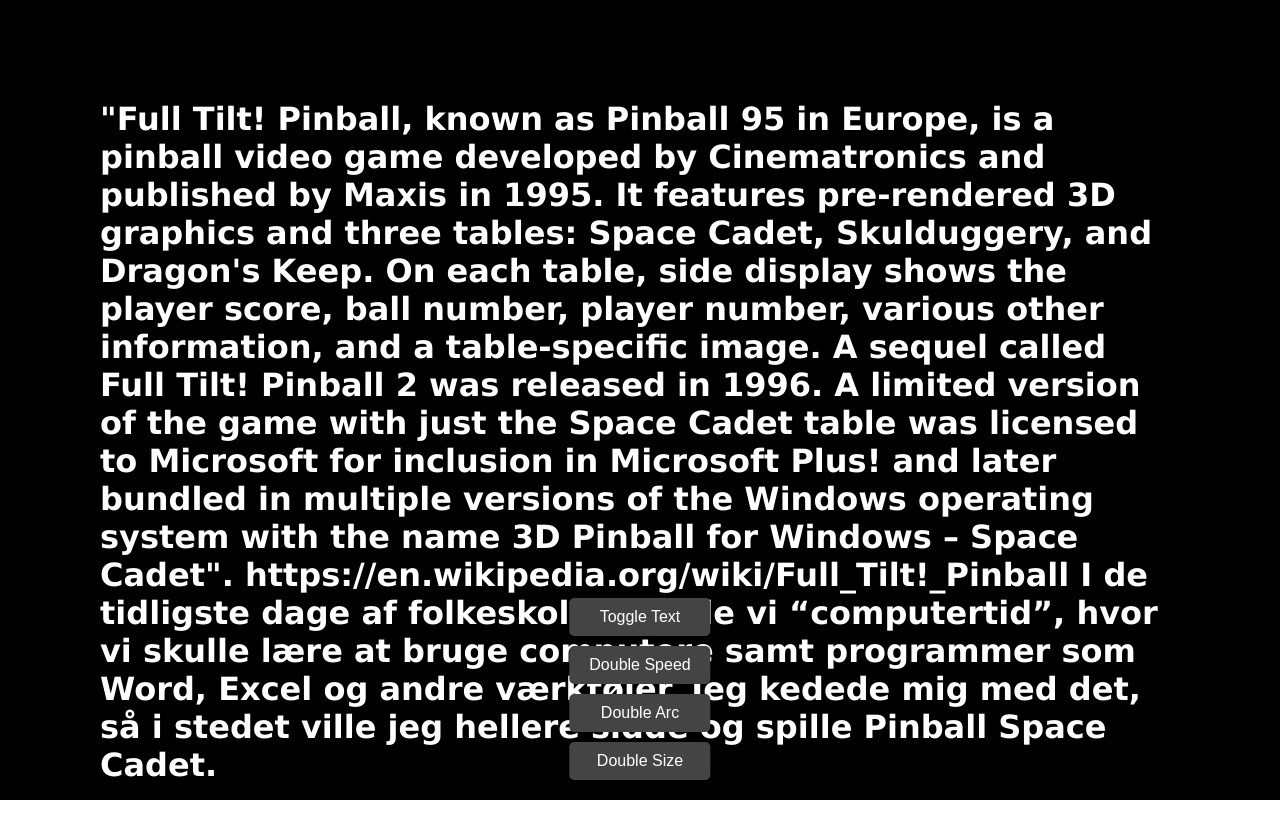
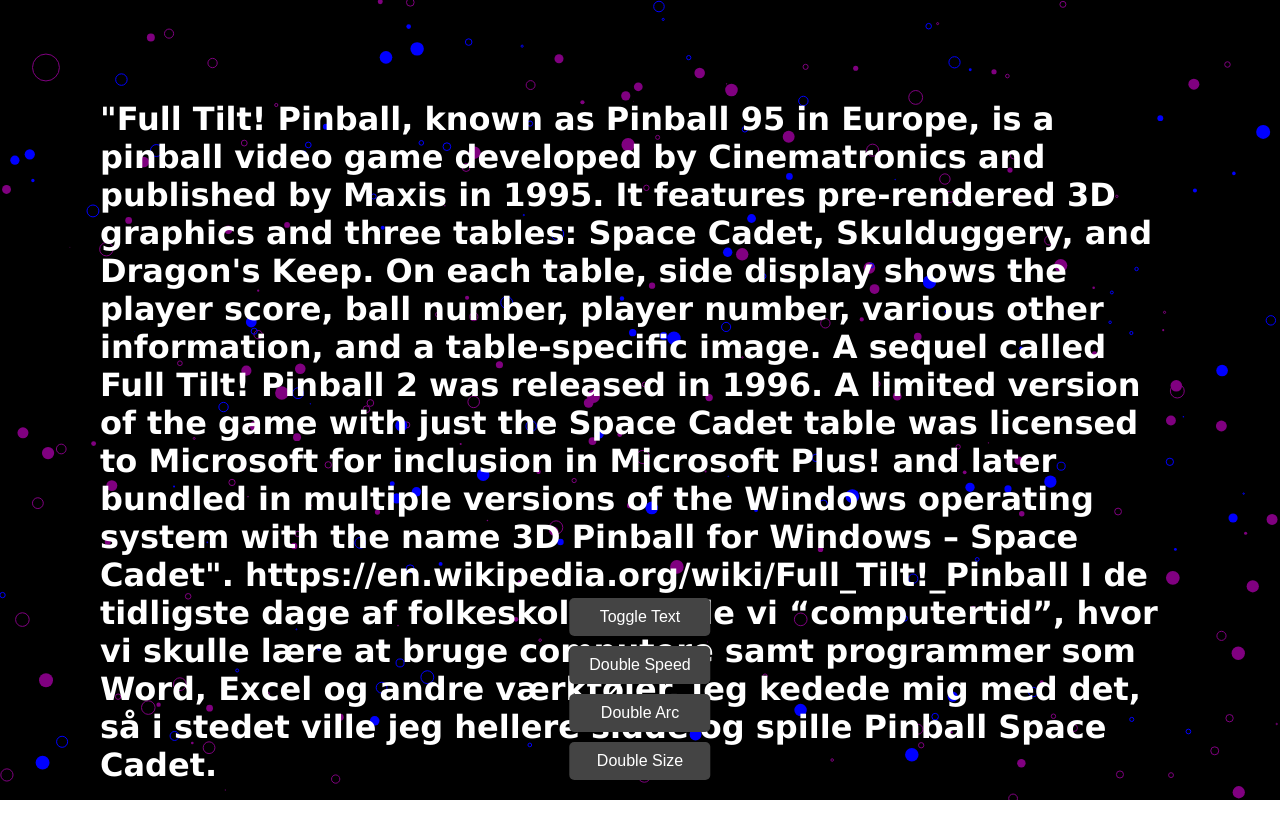
Before and after one commit to FrOsTy-bit25/thePoeticInternet, a plain HTML site: page documents/games.html in a window 1280 px wide. Drawn offline with Linux system fonts and the light colour scheme; the site is published under a folder, as on GitHub Pages, so addresses that start at the root find nothing.

Commit message:
Update games.html

```diff
--- a/documents/games.html
+++ b/documents/games.html
@@ -33,6 +33,6 @@
             </div>
         </div>
 
-        <script src="/scripts/scripts.js"></script>
+        <script src="../scripts/scripts.js"></script>
     </body>
 </html>
```
